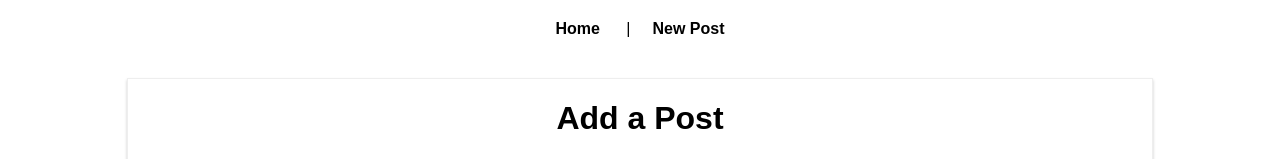
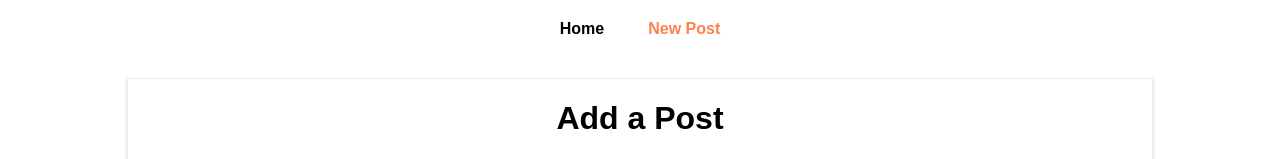
Before and after one commit to idindrakusuma/learn-react-http-request, a React app: page /new-post in a window 1280 px wide. Shown: the top 159 px of the page. Built offline with nearby package versions, Linux system fonts and the light colour scheme.

Commit message:
add styling active route

```diff
--- a/src/containers/Blog/Blog.css
+++ b/src/containers/Blog/Blog.css
@@ -21,3 +21,7 @@
 .Blog li a:active {
     color: coral;
 }
+
+.Active {
+    color: coral !important;
+}
--- a/src/containers/Blog/Blog.js
+++ b/src/containers/Blog/Blog.js
@@ -1,5 +1,5 @@
 import React, { Component } from 'react';
-import { Route, Link } from 'react-router-dom';
+import { Route, NavLink } from 'react-router-dom';
 
 import classes from './Blog.css';
 
@@ -19,12 +19,18 @@ class Blog extends Component {
                 <header className={classes.Blog}>
                     <nav>
                         <ul>
-                            <li> <Link to="/">Home</Link></li> |
-                            <li> <Link to={{
-                                pathname: '/new-post',
-                                hash: '#submit',
-                                search: 'tag=cloud'
-                            }}>New Post</Link></li>
+                            <li> <NavLink
+                                    to="/" exact
+                                    activeClassName={classes.Active}>Home</NavLink>
+                            </li>
+                            <li> <NavLink
+                                    to={{
+                                        pathname: '/new-post',
+                                        hash: '#submit',
+                                        search: 'tag=cloud'
+                                    }}
+                                    activeClassName={classes.Active}>New Post</NavLink>
+                            </li>
                         </ul>
                     </nav>
                 </header>
--- a/src/index.css
+++ b/src/index.css
@@ -3,3 +3,7 @@ body {
   padding: 0;
   font-family: sans-serif;
 }
+
+.active {
+  color: coral;
+}
```
Also changed, not shown: 1 other file (tests, documents, lock files or other folders).
